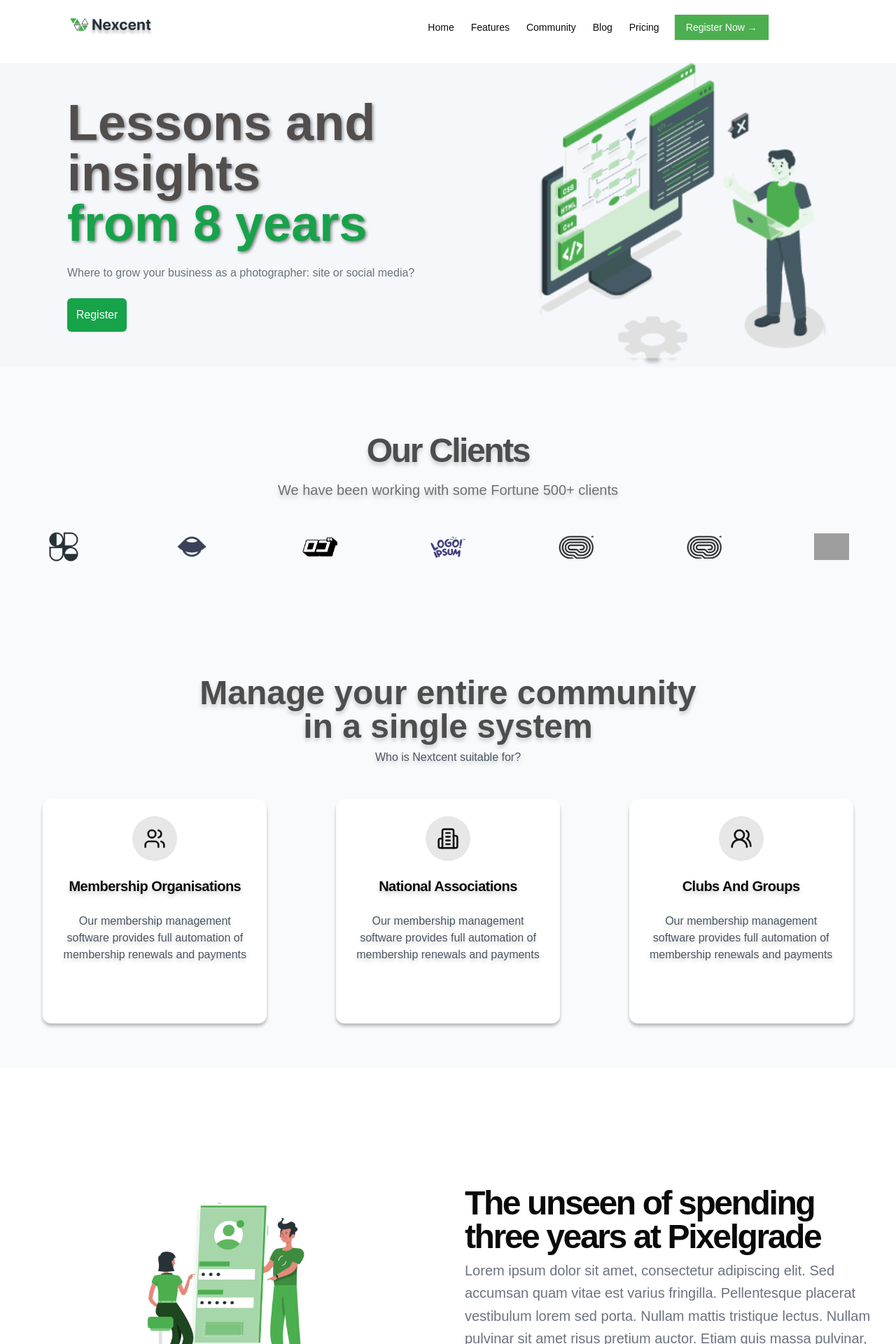
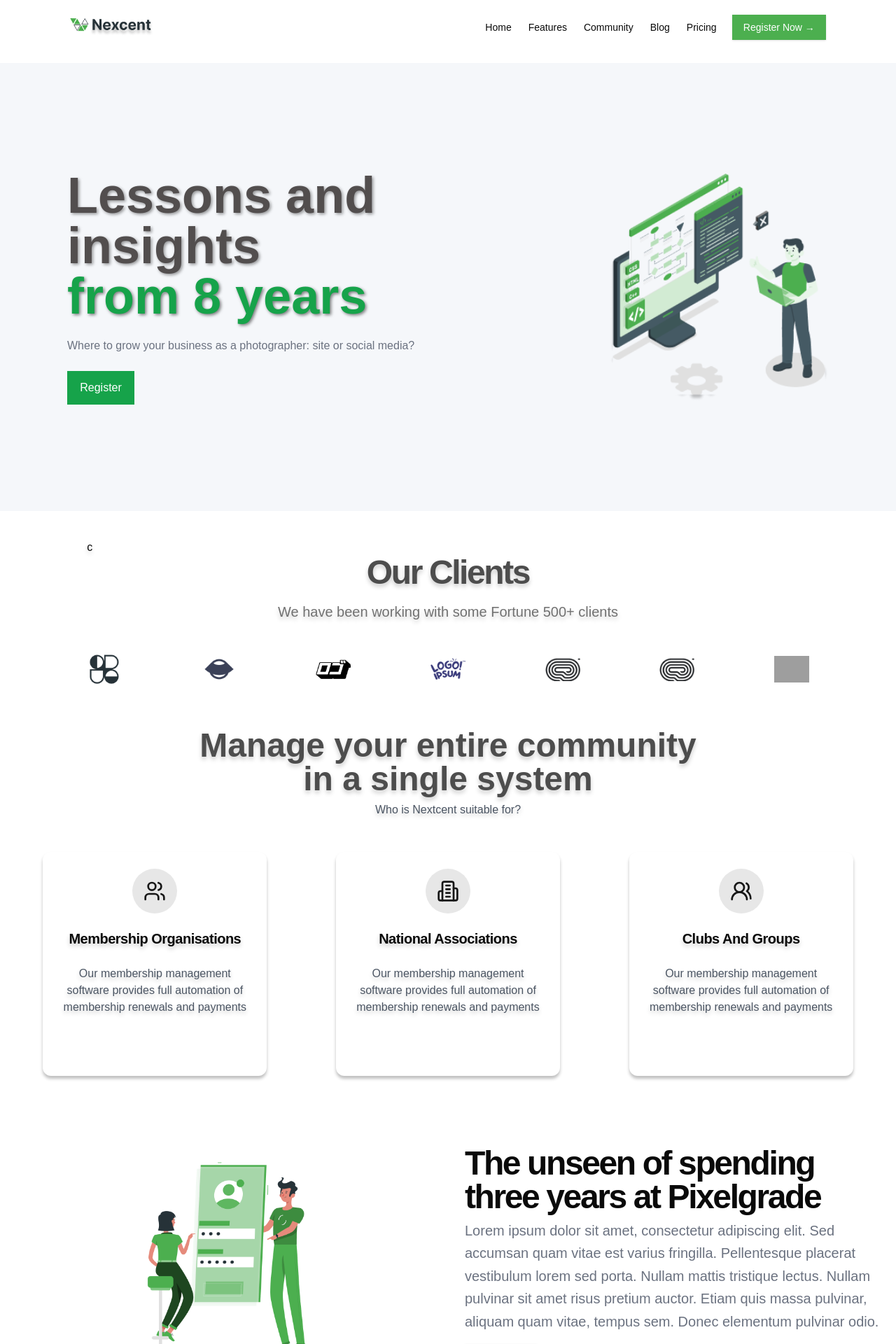
Before and after one commit to iinava/next-poc, a Next.js app: page / in a window 1280 px wide. Shown: the top 1920 px of the page at 70% size. Built offline with nearby package versions, Linux system fonts and the light colour scheme; grey boxes are pictures that could not be loaded.

Commit message:
style: :lipstick: minor style changes

```diff
--- a/src/components/Navbar.tsx
+++ b/src/components/Navbar.tsx
@@ -34,7 +34,7 @@ export default function Navbar() {
             />
           </Link>
 
-          <div className="flex justify-center items-center gap-[22.27px] w-[650.48px]">
+          <div className="flex justify-end items-center gap-[22.27px] w-[650.48px]">
             {/* Desktop Navigation */}
             <div className="hidden md:flex md:items-center md:space-x-4 lg:space-x-6">
               {navigation.map((item) => (
@@ -62,7 +62,7 @@ export default function Navbar() {
                 size="icon"
                 className="md:hidden h-12 w-12 sm:h-10 sm:w-10"
               >
-                <Menu className="h-8 w-8 sm:h-6 sm:w-6" />
+                <Menu className="border-none outline-none" />
                 <span className="sr-only">Toggle navigation menu</span>
               </Button>
             </SheetTrigger>
--- a/src/components/ScheduleDemoDialogue.tsx
+++ b/src/components/ScheduleDemoDialogue.tsx
@@ -15,7 +15,7 @@ export default function ScheduleDemoDialog() {
   return (
     <Dialog>
       <DialogTrigger asChild>
-        <Button variant="outline" className=" bg-green-500 hover:bg-green-600 text-white text-lg font-semibold h-12">Schedule a Demo</Button>
+        <Button variant="outline" className=" bg-green-500 hover:bg-green-600 text-white hover:text-white text-lg font-semibold h-12">Schedule a Demo</Button>
       </DialogTrigger>
       <DialogContent className="sm:max-w-[525px]">
         <DialogHeader className="space-y-4">
--- a/src/components/sections/AchievementsSection.tsx
+++ b/src/components/sections/AchievementsSection.tsx
@@ -14,7 +14,7 @@ export default function AchievementsSection() {
         <div className="flex justify-around items-center flex-wrap gap-10">
           <div className="space-y-4">
             <h2 className="text-3xl font-bold tracking-tighter md:text-4xl/tight">
-              Helping a local{" "}
+              Helping a local{" "} <br />
               <span className="text-[#22C55E]">business reinvent itself</span>
             </h2>
             <p className="text-gray-500 md:text-xl">
--- a/src/components/sections/CalenderSection.tsx
+++ b/src/components/sections/CalenderSection.tsx
@@ -4,7 +4,7 @@ import CommunityServicesModal from "../CommunityServicesDialog"
 
 export default function CalenderSection() {
   return (
-    <section className="w-full py-12 md:py-24 lg:py-32">
+    <section className="w-full py-10">
     <div className="container px-4 md:px-6">
       <div className="grid gap-6 lg:grid-cols-2 lg:gap-12 xl:grid-cols-2">
         <div className="flex justify-center">
--- a/src/components/sections/ClientSection.tsx
+++ b/src/components/sections/ClientSection.tsx
@@ -14,10 +14,10 @@ export default function ClientSection() {
 
   return (
     <section
-      className="w-full flex justify-center items-center flex-col py-12 md:py-24 bg-gray-50 "
+      className="w-full px-4 sm:px-[3vw] md:px-[100.23px] flex justify-center items-center flex-col py-10"
       style={{ textShadow: "0px 4px 6px rgba(0, 0, 0, 0.2)" }}
     >
-      <div className="container px-4 md:px-6">
+      <div className="container px-4 md:px-6">c
         <div className="flex flex-col items-center justify-center space-y-4 text-center">
           <h2 className="text-3xl font-bold tracking-tighter sm:text-4xl md:text-5xl text-[#4D4D4D]">
             Our Clients
@@ -26,7 +26,7 @@ export default function ClientSection() {
             We have been working with some Fortune 500+ clients
           </p>
         </div>
-        <div className="mt-10 flex flex-wrap justify-around items-center gap-10 lg:gap-12 lg:flex-nowrap">
+        <div className="mt-10 flex flex-wrap justify-between items-center gap-10 lg:gap-12 lg:flex-nowrap">
           {logos.map((logo, index) => (
             <div key={index} className="flex  ">
               <Image
--- a/src/components/sections/CommunitySection.tsx
+++ b/src/components/sections/CommunitySection.tsx
@@ -24,7 +24,7 @@ export default function CommunitySection() {
   ];
 
   return (
-    <section className="py-16 bg-gray-50">
+    <section className="py-5">
       <div className="container mx-auto px-4 text-center" style={{ textShadow: "0px 4px 6px rgba(0, 0, 0, 0.2)" }}>
         <h2 className=" text-3xl sm:text-5xl font-bold mb-2 text-[#4D4D4D]" >
           Manage your entire community <br /> in a single system
--- a/src/components/sections/FooterSection.tsx
+++ b/src/components/sections/FooterSection.tsx
@@ -29,14 +29,14 @@ const socialLinks = [
 
 export default function FooterSection() {
   return (
-    <footer className="w-full  text-white">
+    <footer className="w-full">
         <div className="text-center space-y-8 mb-16">
-          <h2 className="text-4xl md:text-5xl font-bold tracking-tight max-w-3xl mx-auto">
+          <h2 className="text-4xl md:text-5xl font-bold tracking-tight max-w-3xl mx-auto text-[#263238]">
             Pellentesque suscipit fringilla libero eu.
           </h2>
           <ScheduleDemoDialog/>
         </div>
-        <div className="grid gap-12 sm:grid-cols-2 lg:grid-cols-4 pt-12 border-t bg-[#263238] px-4 sm:px-[3vw]  md:px-[100.23px]">
+        <div className="grid gap-12 sm:grid-cols-2 lg:grid-cols-4 pt-12 pb-6 border-t bg-[#263238]  text-white px-4 sm:px-[3vw]  md:px-[100.23px]">
           <div className="space-y-4">
             <Link href="#" className="flex items-center space-x-2">
               <Image src="/assets/logos/Nexcent_logo_white.png" alt="Nexcent Logo" width={132.95} height={20.65} />
--- a/src/components/sections/HeroSection.tsx
+++ b/src/components/sections/HeroSection.tsx
@@ -3,10 +3,10 @@ import Image from "next/image";
 export default function HeroSection() {
   return (
 <section>
-    <div className="bg-[#F5F7FA] mt-3 px-10 lg:px-24 flex flex-col lg:flex-row justify-center items-center h-[90vh] lg:h-auto">
+    <div className="bg-[#F5F7FA] mt-3 px-10 lg:px-24 flex flex-col lg:flex-row justify-center items-center h-[90vh] lg:h-[80vh]">
         <div className="lg:w-4/5 ">
-            <div className="text-[44.5px] lg:text-[25px] font-semibold text-[#524e4e] leading-[52.9px] mb-4 text-center lg:text-left">
-                <h1 className="sm:text-7xl text-2xl" style={{ textShadow: "2px 2px 4px rgba(0, 0, 0, 0.4)" }}
+            <div className=" lg:text-[25px] font-semibold text-[#524e4e] leading-[52.9px] mb-4 text-center lg:text-left">
+                <h1 className="sm:text-7xl text-3xl" style={{ textShadow: "2px 2px 4px rgba(0, 0, 0, 0.4)" }}
                 >
                     Lessons and insights
                 </h1>
@@ -17,12 +17,12 @@ export default function HeroSection() {
             <div className="text-gray-500 mt-1 text-center lg:text-left">
                 Where to grow your business as a photographer: site or social media?
             </div>
-            <button className="bg-green-600 flex justify-center items-center p-6 text-white h-[34px] w-[85px] mt-6 rounded-md hover:bg-green-700 mx-auto lg:mx-0">
+            <button className="bg-green-600 flex justify-center items-center p-6 px-12 text-white h-[34px] w-[85px] mt-6  hover:bg-green-700 mx-auto lg:mx-0">
                 Register
             </button>
         </div>
         <div className="lg:w-1/2 flex justify-center items-center lg:justify-end mt-8 lg:mt-0">
-            <Image src="/assets/images/illustration.png" width={272.16} height={283.3} alt="error" className="lg:h-1/2 lg:w-full h-[13rem] w-[200px]" />
+            <Image src="/assets/images/illustration.png" width={262.16} height={253.3} className="lg:h-1/2 lg:w-3/4 h-[13rem] w-[200px] " alt="error" />
         </div>
     </div>
 </section>
--- a/src/components/sections/UnlockSection.tsx
+++ b/src/components/sections/UnlockSection.tsx
@@ -4,7 +4,7 @@ import CommunityServicesModal from "../CommunityServicesDialog"
 
 export default function UnlockSection() {
   return (
-    <section className="w-full py-12 md:py-24 lg:py-32">
+    <section className="w-full py-10">
       <div className="container px-4 md:px-6">
         <div className="grid gap-6 lg:grid-cols-2 lg:gap-12 xl:grid-cols-2">
           <div className="flex justify-center">
```
